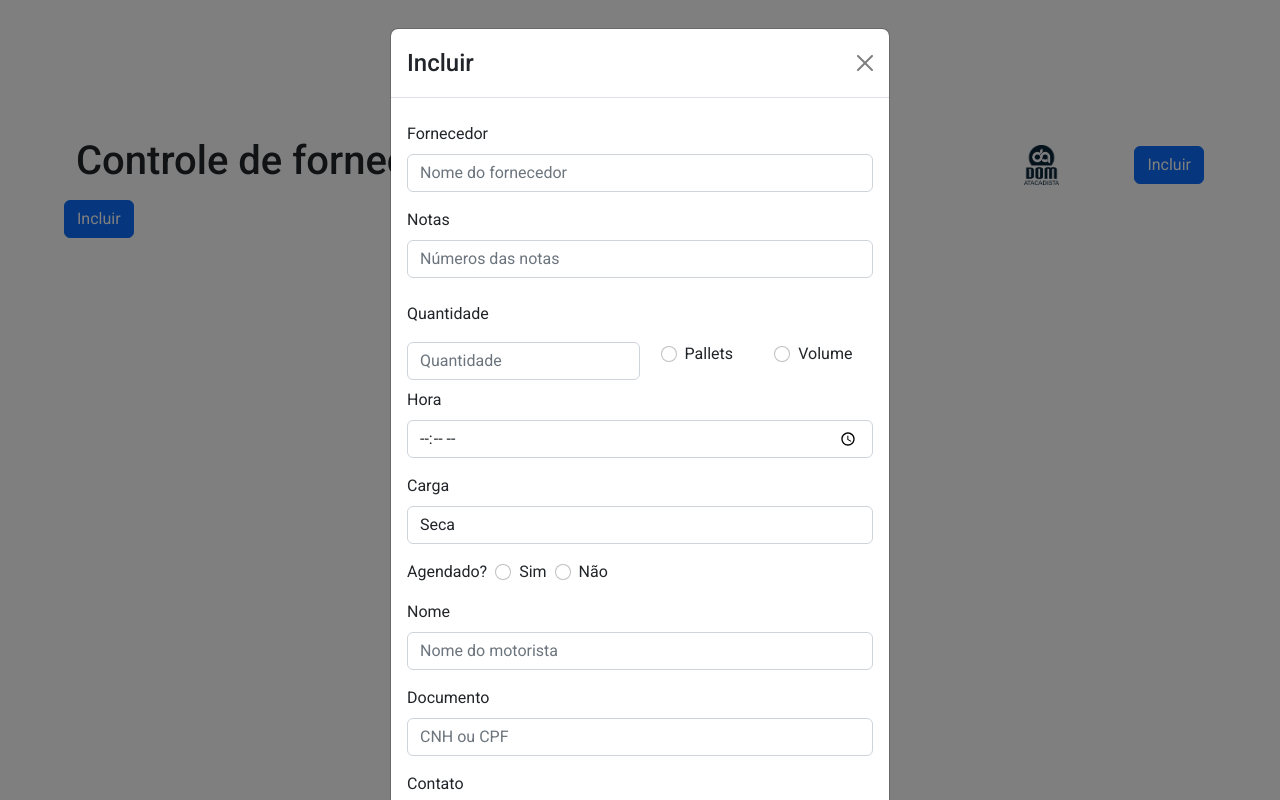
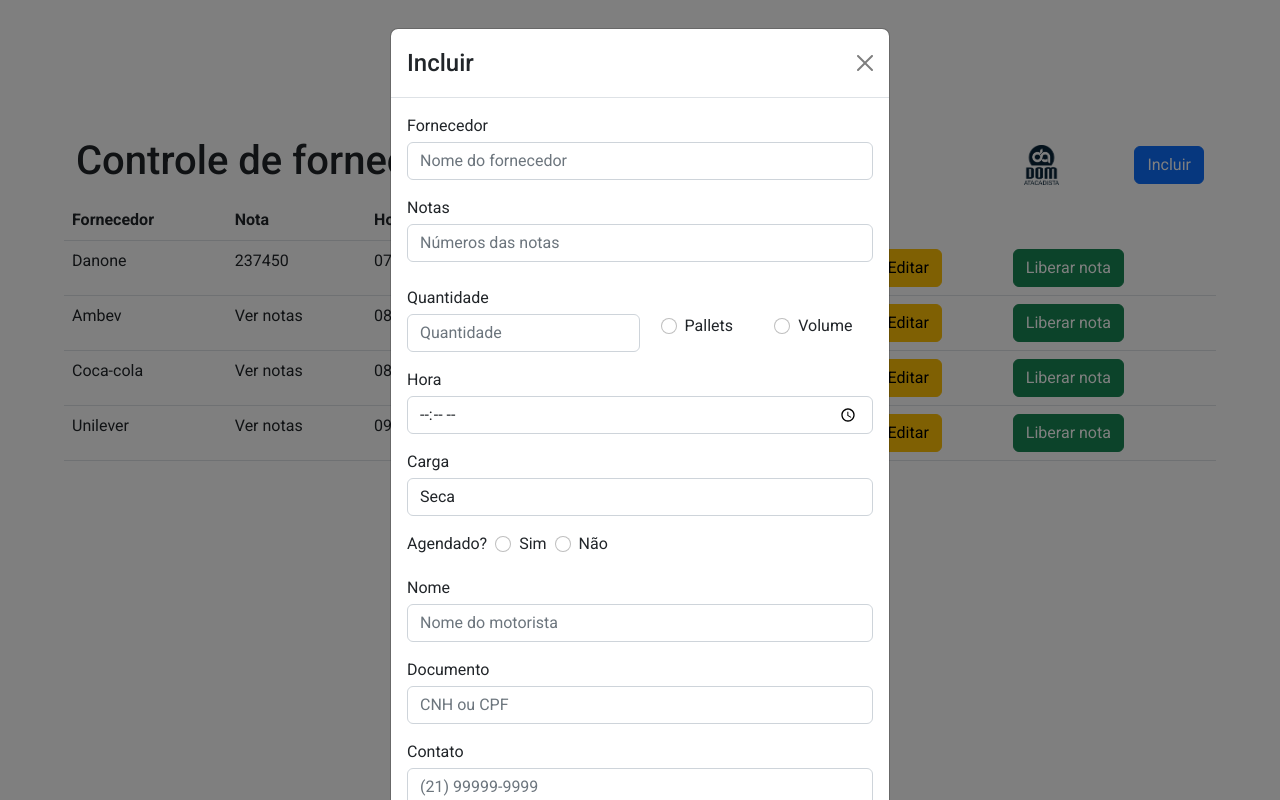
Before and after one commit to JPBenjamim/Dom-SS, a React (Vite) app: page /cpd in a window 1280 px wide. Both pictures are taken after a click on the button "Incluir". Built offline with nearby package versions, Linux system fonts and the light colour scheme.

Commit message:
add routes

```diff
--- a/src/App.jsx
+++ b/src/App.jsx
@@ -1,23 +1,20 @@
 import styles from './Global.module.css'
 
-import Header from './components/Header'
 import 'bootstrap/dist/css/bootstrap.min.css';
 import { Home } from './pages/Home';
-import { List } from './pages/List';
+import { Patrimony } from './pages/Patrimony';
 
 import { Routes, Route } from 'react-router-dom';
-import ModalComponent from './components/Modal';
 
 function App() {
   return (
       <div className={styles.container} >
-        <Header />
         <Routes>
           <Route index element={<Home />}/>
-          <Route path="list" element={<List />}/>
-
+          <Route path="patrimonio" element={<Patrimony />}/>
+          <Route path="cpd" element={<Patrimony />}/>
+          <Route path="conferente" element={<Patrimony />}/>
         </Routes>
-        <ModalComponent />
       </div>
     )
 }
--- a/src/components/Modal.jsx
+++ b/src/components/Modal.jsx
@@ -4,8 +4,11 @@ import FormAdd from './formAdd'
 
 
 
-function ModalComponent() {
+function ModalComponent({name, color, typeModal, dataDetails}) {
   const [modalIsOpen, setIsOpen] = useState(false)
+  const handleWheel = (e) => {
+    e.preventDefault();
+  };
 
   function openModal() {
     setIsOpen(true)
@@ -16,17 +19,18 @@ function ModalComponent() {
   }
 
   return (
-    <>
-      <Button onClick={() => openModal()} variant="primary">Incluir</Button>
+    < >
+      <Button onClick={() => openModal()} variant={color}>{name}</Button>
 
-      <Modal show={modalIsOpen} onHide={closeModal}>
-        <Modal.Header closeButton>
-          <Modal.Title>Incluir</Modal.Title>
-        </Modal.Header>
-        <Modal.Body>
-          <FormAdd closeModal={closeModal} />
-        </Modal.Body>
+      <Modal show={modalIsOpen} onHide={closeModal} onWheel={handleWheel}>
+      <Modal.Header closeButton>
+        <Modal.Title>{name}</Modal.Title>
+      </Modal.Header>
+      <Modal.Body>
+      <FormAdd dataDetails={dataDetails} typeModal={typeModal} closeModal={closeModal} />
+      </Modal.Body>
       </Modal>
+
     </>
   )
 }
--- a/src/components/Table/Table.jsx
+++ b/src/components/Table/Table.jsx
@@ -5,13 +5,13 @@ import TableHeaders from './TableHeaders'
 
 import { data } from './data'
 
-function FormAdd() {
+function FormAdd({sector}) {
   return (
     <Table>
       <thead>
         <TableHeaders />
       </thead>
-      <TableRow data={data} />
+      <TableRow data={data} sector={sector} />
     </Table>
   )
 }
--- a/src/components/Table/TableData.jsx
+++ b/src/components/Table/TableData.jsx
@@ -1,14 +1,38 @@
-function TableData({ data }) {
+import { useState } from 'react';
+
+import Modal from '../Modal'
+
+function TableData({ data, sector }) {
+  const [openModalEdit, setOpenModalEdit] = useState(false);
+
+  function openModal() {
+    setIsOpen(true)
+  }
+
+  function closeModal() {
+    setIsOpen(false)
+  }
+
   return (
     <tr>
-
       <td>{data.suppliersName}</td>
       <td>{data.idNotes}</td>
       <td>{data.hour}</td>
       <td>{data.quantity}</td>
       <td>{data.load}</td>
       <td>{data.isSchedule}</td>
-
+      <td>
+        {
+        sector !== 'home' &&
+          <Modal color="warning" name="Editar" typeModal="edit" dataDetails={data}/>
+        }
+      </td>
+      <td>
+        {
+        sector !== 'home' &&
+          <Modal color="success" name="Liberar nota" typeModal="releaseNote" dataDetails={data}/>
+        }
+      </td>
     </tr>
   )
 }
--- a/src/components/Table/TableHeaders.jsx
+++ b/src/components/Table/TableHeaders.jsx
@@ -7,7 +7,7 @@ function TableHeaders() {
       <th>Quantidade</th>
       <th>Carga</th>
       <th>Agendada</th>
-      </tr>
+    </tr>
 )
 }
 export default TableHeaders
--- a/src/components/Table/TableRow.jsx
+++ b/src/components/Table/TableRow.jsx
@@ -1,10 +1,10 @@
 import TableData from './TableData'
 
-function TableRow({ data }) {
+function TableRow({ data, sector }) {
   return (
     <tbody>
       {data.map((value, key) => {
-        return <TableData key={key} data={value} />
+        return <TableData key={key} data={value} sector={sector} />
       })}
     </tbody>
   )
--- a/src/components/formAdd.jsx
+++ b/src/components/formAdd.jsx
@@ -1,14 +1,14 @@
 import { useState } from "react";
 import { Form, Button, InputGroup } from "react-bootstrap";
 
-function FormAdd({ closeModal }) {
-  const [supplierName, setSupplierName] = useState("");
-  const [notes, setNotes] = useState("");
+function FormAdd({ closeModal, typeModal = "", dataDetails = {}}) {
+  const [supplierName, setSupplierName] = useState(dataDetails?.suppliersName || "");
+  const [notes, setNotes] = useState(dataDetails.idNotes  || "");
   const [listNotes, setListNotes] = useState([]);
-  const [quantity, setQuantity] = useState("");
-  const [hour, setHour] = useState("");
-  const [load, setLoad] = useState("Seca");
-  const [isSchedule, setIsSchedule] = useState(false);
+  const [quantity, setQuantity] = useState(dataDetails.quantity || "");
+  const [hour, setHour] = useState(dataDetails.hour || "");
+  const [load, setLoad] = useState(dataDetails.load || "Seca");
+  const [isSchedule, setIsSchedule] = useState(dataDetails.isSchedule || false);
   const [document, setDocument] = useState("");
   const [quantityType, setQuantityType] = useState("");
 
@@ -32,18 +32,19 @@ function FormAdd({ closeModal }) {
   return (
     <div>
       <Form onSubmit={handleSubmit}>
-        <Form.Group controlId="formSupplierName" className="py-2">
-          <Form.Label>Fornecedor</Form.Label>
+        <Form.Group controlId="formSupplierName" className="mb-3">
+          <Form.Label className="mb-1">Fornecedor</Form.Label>
           <Form.Control
             type="text"
             placeholder="Nome do fornecedor"
             value={supplierName}
+            disabled={typeModal === 'releaseNote'}
             onChange={(e) => setSupplierName(e.target.value)}
           />
         </Form.Group>
 
-        <Form.Group controlId="formNotes" className="py-2">
-          <Form.Label>Notas</Form.Label>
+        <Form.Group controlId="formNotes" className="mb-3">
+          <Form.Label className="mb-1">Notas</Form.Label>
           <Form.Control
             type="text"
             placeholder="Números das notas"
@@ -53,6 +54,8 @@ function FormAdd({ closeModal }) {
                 setNotes(e.target.value);
               }
             }}
+            disabled={typeModal === 'releaseNote'}
+
             onKeyUp={handleKeyUpEnter}
           />
           <div className="d-flex mt-2 flex-wrap">
@@ -70,9 +73,9 @@ function FormAdd({ closeModal }) {
             ))}
           </div>
         </Form.Group>
-        <Form.Group controlId="formQuantity">
+        <Form.Group className="mb-3" controlId="formQuantity">
           <div>
-            <Form.Label className="py-2">Quantidade</Form.Label>
+            <Form.Label className="mb-1">Quantidade</Form.Label>
           </div>
           <div className="d-flex justify-content-between">
             <div className="form-group col-6 ">
@@ -85,6 +88,8 @@ function FormAdd({ closeModal }) {
                     setQuantity(e.target.value);
                   }
                 }}
+                disabled={typeModal === 'releaseNote'}
+
               />
             </div>
             <div className="form-group col-6 d-flex justify-content-around">
@@ -95,6 +100,8 @@ function FormAdd({ closeModal }) {
                 id="pallets"
                 value="pallets"
                 onChange={(e) => setQuantityType(e.target.value)}
+                disabled={typeModal === 'releaseNote'}
+
               />
               <Form.Check
                 type="radio"
@@ -103,25 +110,31 @@ function FormAdd({ closeModal }) {
                 id="volume"
                 value="volume"
                 onChange={(e) => setQuantityType(e.target.value)}
+                disabled={typeModal === 'releaseNote'}
+
               />
             </div>
           </div>
         </Form.Group>
 
-        <Form.Group controlId="formHour" className="py-2">
-          <Form.Label>Hora</Form.Label>
+        <Form.Group controlId="formHour" className="mb-3">
+          <Form.Label className="mb-1">Hora</Form.Label>
           <Form.Control
             type="time"
             value={hour}
+            disabled={typeModal === 'releaseNote'}
+
             onChange={(e) => setHour(e.target.value)}
           />
         </Form.Group>
 
-        <Form.Group controlId="formLoad" className="py-2">
-          <Form.Label>Carga</Form.Label>
+        <Form.Group controlId="formLoad" className="mb-3">
+          <Form.Label className="mb-1">Carga</Form.Label>
           <Form.Control
             as="select"
             value={load}
+            disabled={typeModal === 'releaseNote'}
+
             onChange={(e) => setLoad(e.target.value)}
           >
             <option>Seca</option>
@@ -129,15 +142,18 @@ function FormAdd({ closeModal }) {
           </Form.Control>
         </Form.Group>
 
-        <Form.Group className="py-2">
-          <Form.Label>Agendado?</Form.Label>
+        <Form.Group className="mb-3">
+          <Form.Label className="mb-1" >Agendado?</Form.Label>
           <div className="form-check form-check-inline mx-2">
+
             <input
               className="form-check-input"
               type="radio"
               id="yes"
               name="schedule"
               value="yes"
+              disabled={typeModal === 'releaseNote'}
+
               checked={isSchedule === "yes"}
               onChange={(e) => setIsSchedule(e.target.value)}
             />
@@ -152,6 +168,8 @@ function FormAdd({ closeModal }) {
               id="no"
               name="schedule"
               value="no"
+              disabled={typeModal === 'releaseNote'}
+
               checked={isSchedule === "no"}
               onChange={(e) => setIsSchedule(e.target.value)}
             />
@@ -161,20 +179,24 @@ function FormAdd({ closeModal }) {
           </div>
         </Form.Group>
 
-        <Form.Group controlId="formName">
-          <Form.Label>Nome</Form.Label>
+        <Form.Group controlId="formName" className="mb-3">
+          <Form.Label className="mb-1">Nome</Form.Label>
           <Form.Control
             className="mb-3"
             type="text"
+            disabled={typeModal === 'releaseNote'}
+
             placeholder="Nome do motorista"
           />
         </Form.Group>
 
-        <Form.Group controlId="formDocument">
-          <Form.Label>Documento</Form.Label>
+        <Form.Group className="mb-3" controlId="formDocument">
+          <Form.Label className="mb-1">Documento</Form.Label>
           <Form.Control
             className="mb-3"
             type="text"
+            disabled={typeModal === 'releaseNote'}
+
             placeholder="CNH ou CPF"
             inputProps={{ step: 1 }}
             onChange={(e) => {
@@ -186,16 +208,22 @@ function FormAdd({ closeModal }) {
           />
         </Form.Group>
 
-        <Form.Group controlId="formContact">
-          <Form.Label>Contato</Form.Label>
+        <Form.Group className="mb-3" controlId="formContact">
+          <Form.Label className="mb-1">Contato</Form.Label>
           <InputGroup className="mb-3">
-            <Form.Control type="cellphone" placeholder="(21) 99999-9999" />
+            <Form.Control
+              disabled={typeModal === 'releaseNote'}
+              type="cellphone"
+              placeholder="(21) 99999-9999"
+            />
           </InputGroup>
         </Form.Group>
 
-        <Form.Group controlId="formVehicle">
-          <Form.Label>Tipo de Veiculo</Form.Label>
-          <Form.Control as="select">
+        <Form.Group className="mb-3" controlId="formVehicle">
+          <Form.Label className="mb-1">Tipo de Veiculo</Form.Label>
+          <Form.Control as="select"
+            disabled={typeModal === 'releaseNote'}
+          >
             <option>Caminhão</option>
             <option>Carreta</option>
             <option>Vuc</option>
@@ -206,11 +234,22 @@ function FormAdd({ closeModal }) {
         </Form.Group>
 
         <div className="d-flex justify-content-between pt-4">
-          <Button variant="primary">Adicionar</Button>
+          {typeModal !== 'releaseNote' &&
+            <Button variant="primary">{typeModal === 'edit' ? 'Salvar' : 'Adicionar'}</Button>
+          }
 
+          {typeModal === 'releaseNote' ?
+          <>
+            <Button variant="success" onClick={closeModal}>
+              Liberar nota
+            </Button>
+          </>
+          :
           <Button variant="danger" onClick={closeModal}>
             Cancelar
           </Button>
+          }
+
         </div>
       </Form>
     </div>
--- a/src/pages/List/index.jsx
+++ /dev/null
@@ -1,9 +0,0 @@
-
-
-function List() {
-  return (
-    <div>hh</div>
-  );
-}
-
-export { List };
--- /dev/null
+++ b/src/pages/patrimony/index.jsx
@@ -0,0 +1,13 @@
+import Table from '../../components/Table/Table'
+import Header from '../../components/Header'
+
+function Patrimony() {
+  return (
+    <>
+      <Header sector="patrimony" />
+      <Table sector="patrimony" />
+    </>
+  );
+}
+
+export { Patrimony };
```
Also changed, not shown: src/components/Header.jsx (+5 -3 lines), src/pages/Home/index.jsx (+5 -3 lines). Lines whose indentation alone changed are shown as unchanged.
